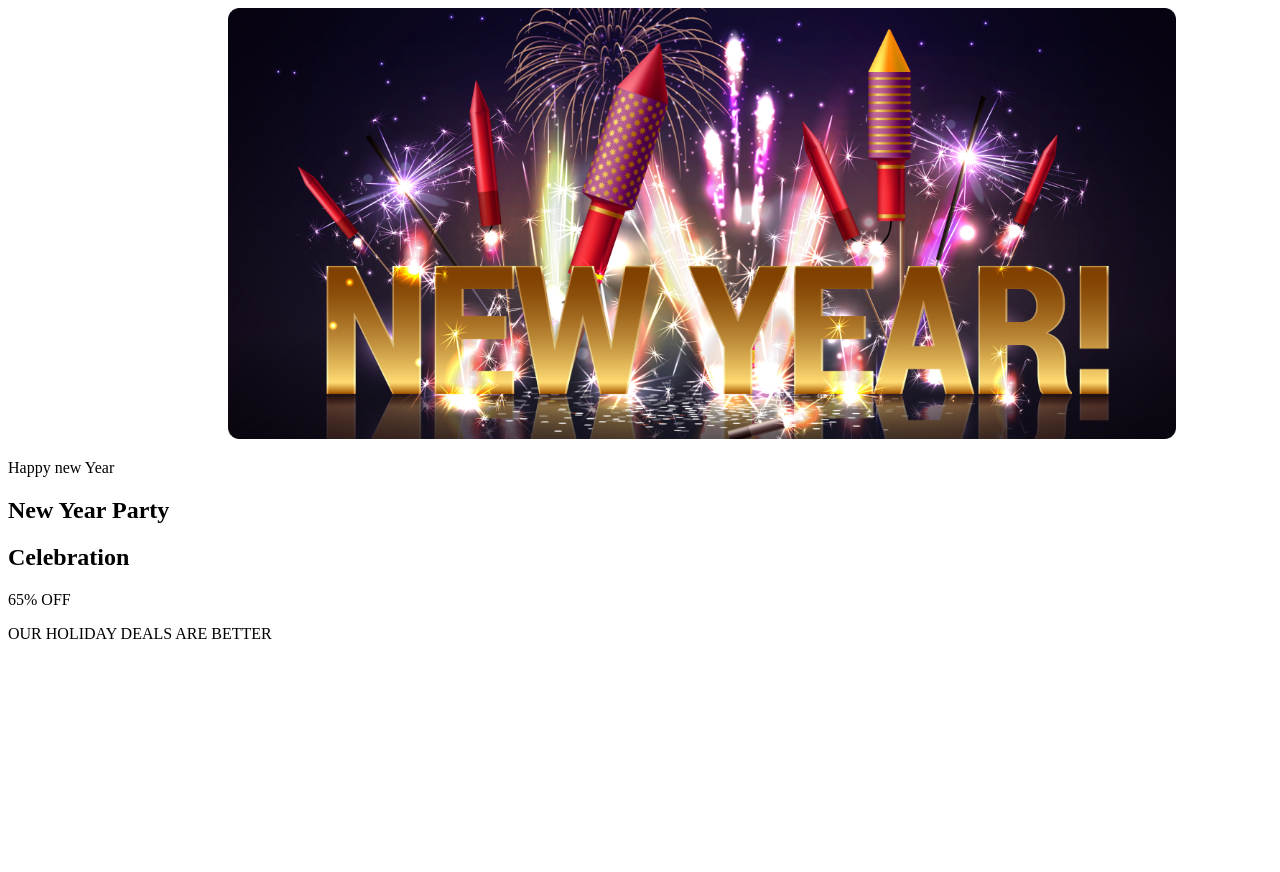
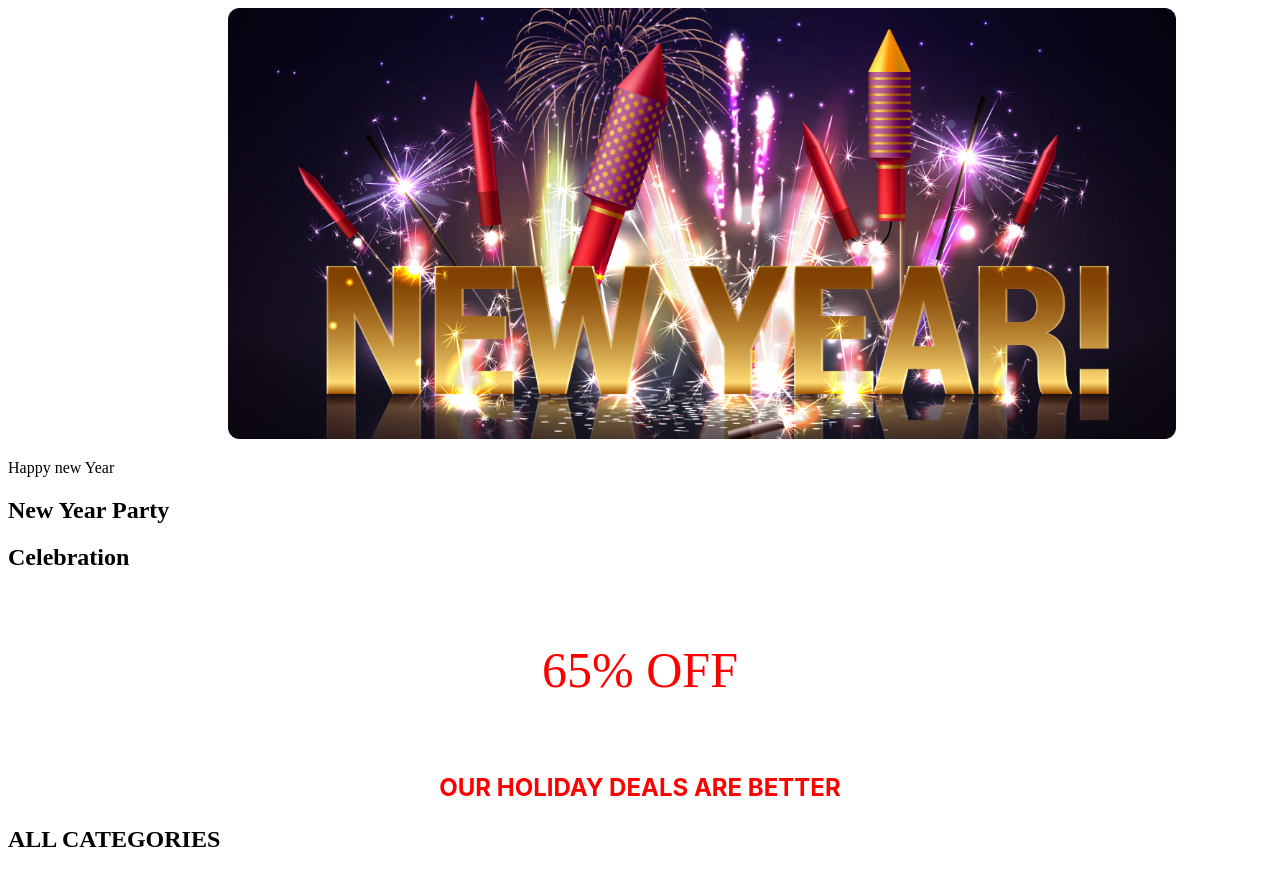
Before and after one commit to Sabbir022/First-website-portfolio, a plain HTML site: page index.html in a window 1280 px wide. Shown: the top 872 px of the page. Before the commit the page ends 800 px from the top, so only its background shows below. Drawn offline with Linux system fonts and the light colour scheme.

Commit message:
sceond added website

```diff
--- a/index.html
+++ b/index.html
@@ -18,9 +18,24 @@
           </section>
           <section>
                <div class="text-meddil">65% OFF</div>
-               <div><span class="color-text"><P>OUR HOLIDAY DEALS ARE BETTER</P></span></div>
-               <div></div>
+               <div>
+               <span class="color-text"><P>OUR HOLIDAY DEALS ARE BETTER</P></span></div>
+                <div><h1 class="bold-text">ALL CATEGORIES</h1></div>
           </section>
      </header>
+     <main>
+          <main class="about">
+               <img src="resources/New Year Photo.png" alt="">
+          </section>
+          <section id="banner gratting">
+               <img src="resources/Vectorrr.png" alt="">
+               <div class="text-contian">
+                    <h1>Welcome to <br>Midnight Party</h1>
+                    <p>Dolor sit amet consectetur. Consequat eget consectetur maecenas sed molestie malesuada.<br>
+                    Ipsum sed sodales risus ut pellentesque vel euismod.</p>
+                    <button>JOIN NOW</button>
+               </div>
+          </section>
+     </main>
 </body>
 </html>
--- a/style/protfolio.css
+++ b/style/protfolio.css
@@ -17,3 +17,21 @@ img{
      line-height: 50px;
      padding: 20px;
 }
+.text-meddil{
+       text-align: center;
+       color: red;
+       font-family: Merriweather;
+       font-size: 50px;
+       font-weight: 500;
+       padding: 50px;
+}
+.color-text{
+     color: #f00;
+     text-align: center;
+     font-family: Inter;
+     font-size: 24px;
+     font-style: normal;
+     font-weight: 700;
+     line-height: normal;
+
+}
```
